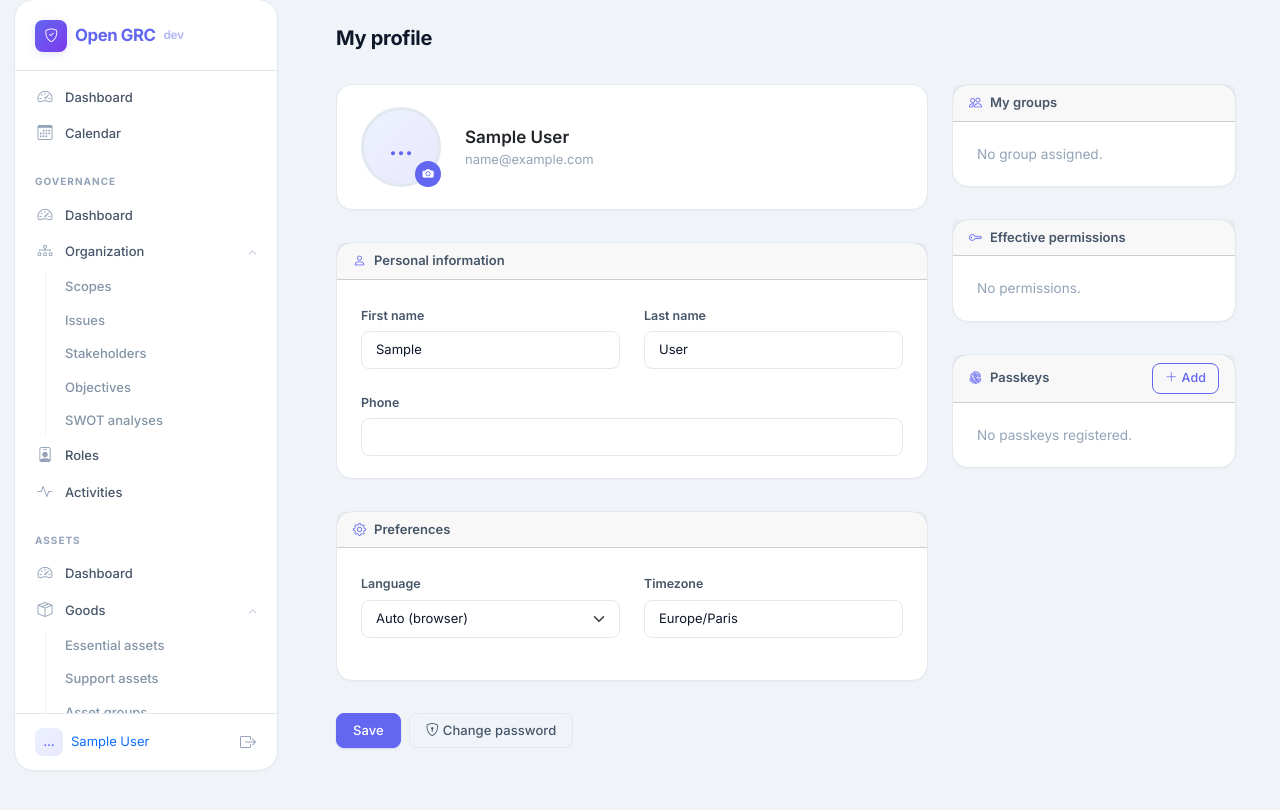
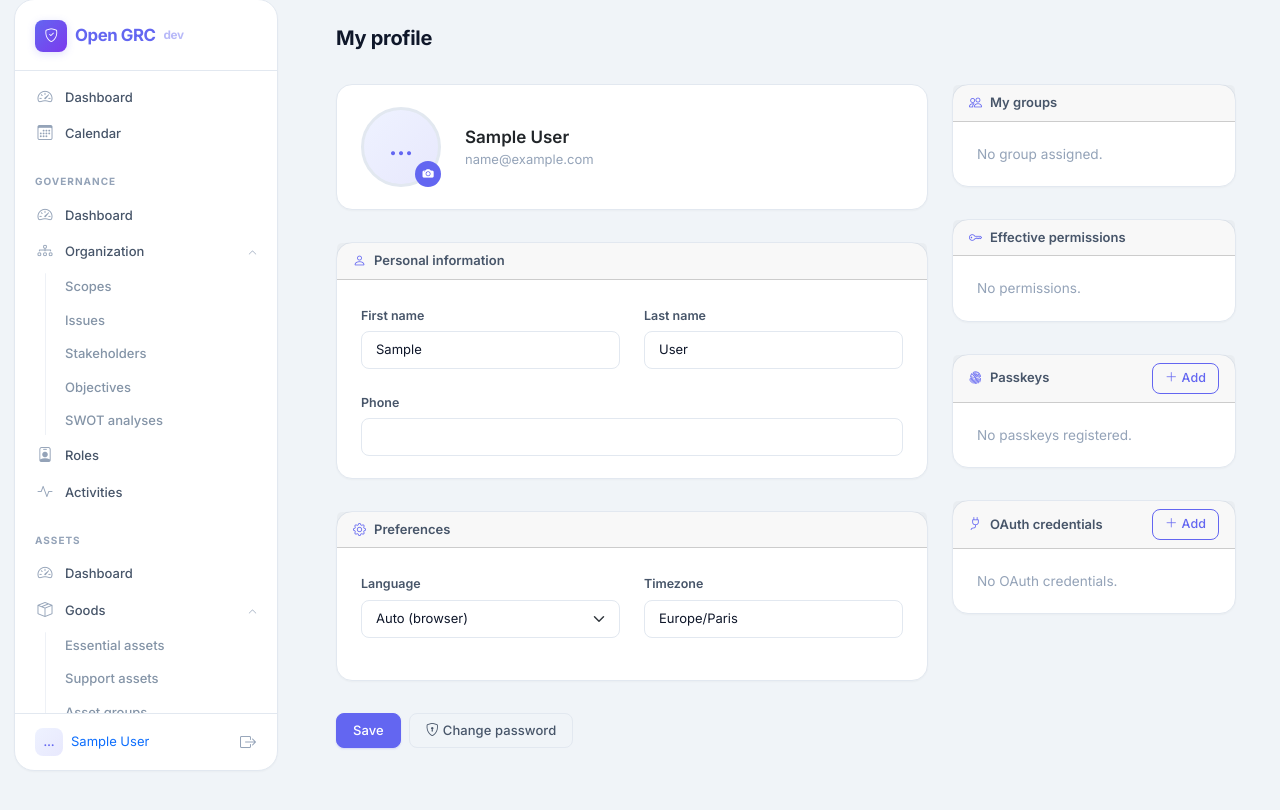
Before and after one commit to frousselet/open-grc, a Django app: page /accounts/profile/ in a window 1280 px wide. Shown: the part 15-825 px from the top of the page. Run offline with Django 4.2, Linux system fonts and the light colour scheme; the visitor is signed in with stand-in values (Sample User, id 1); data that the repository does not hold is empty; parts of the project's set-up code (start-up, migrations or seed data) failed here and were passed over; some libraries are stand-ins or nearby versions.

Commit message:
Add OAuth credential management UI to user profile page
Users can now create, view and delete OAuth credentials (client_id / client_secret)
directly from their profile page. The secret is shown once in a modal with copy
buttons, following the same AJAX pattern as passkeys. Includes French translations.

https://claude.ai/code/session_01QMDt4MZGamcDLivKDTgYzL

```diff
--- a/accounts/templates/accounts/profile.html
+++ b/accounts/templates/accounts/profile.html
@@ -150,7 +150,7 @@
       </div>
 
       {# ── Passkeys ──────────────────────────────────── #}
-      <div class="card" id="passkey-card" style="display:none">
+      <div class="card mb-4" id="passkey-card" style="display:none">
         <div class="card-header d-flex justify-content-between align-items-center">
           <h6 class="mb-0"><i class="bi bi-fingerprint me-2" style="color:var(--accent)"></i>{% trans "Passkeys" %}</h6>
           <button type="button" class="btn btn-sm btn-outline-primary" id="register-passkey-btn" onclick="registerPasskey()">
@@ -161,6 +161,58 @@
           {% include "accounts/partials/passkey_list.html" %}
         </div>
       </div>
+
+      {# ── OAuth credentials (MCP) ─────────────────── #}
+      {% if can_create_oauth or oauth_apps %}
+      <div class="card" id="oauth-card">
+        <div class="card-header d-flex justify-content-between align-items-center">
+          <h6 class="mb-0"><i class="bi bi-plug me-2" style="color:var(--accent)"></i>{% trans "OAuth credentials" %}</h6>
+          {% if can_create_oauth %}
+          <button type="button" class="btn btn-sm btn-outline-primary" id="create-oauth-btn" onclick="createOAuthApp()">
+            <i class="bi bi-plus-lg me-1"></i>{% trans "Add" %}
+          </button>
+          {% endif %}
+        </div>
+        <div class="card-body" id="oauth-app-list">
+          {% include "mcp/partials/oauth_app_list.html" %}
+        </div>
+      </div>
+
+      {# Secret display modal #}
+      <div class="modal fade" id="oauth-secret-modal" tabindex="-1">
+        <div class="modal-dialog">
+          <div class="modal-content">
+            <div class="modal-header">
+              <h6 class="modal-title"><i class="bi bi-shield-lock me-2"></i>{% trans "OAuth credentials created" %}</h6>
+              <button type="button" class="btn-close" data-bs-dismiss="modal"></button>
+            </div>
+            <div class="modal-body">
+              <div class="alert alert-warning mb-3" style="font-size:.8125rem">
+                <i class="bi bi-exclamation-triangle me-1"></i>
+                {% trans "Copy the secret now. It will not be shown again." %}
+              </div>
+              <div class="mb-3">
+                <label class="form-label" style="font-size:.8125rem;font-weight:550">Client ID</label>
+                <div class="input-group">
+                  <input type="text" class="form-control form-control-sm" id="oauth-client-id" readonly>
+                  <button class="btn btn-outline-secondary btn-sm" type="button" onclick="copyToClipboard('oauth-client-id')"><i class="bi bi-clipboard"></i></button>
+                </div>
+              </div>
+              <div>
+                <label class="form-label" style="font-size:.8125rem;font-weight:550">Client Secret</label>
+                <div class="input-group">
+                  <input type="text" class="form-control form-control-sm" id="oauth-client-secret" readonly>
+                  <button class="btn btn-outline-secondary btn-sm" type="button" onclick="copyToClipboard('oauth-client-secret')"><i class="bi bi-clipboard"></i></button>
+                </div>
+              </div>
+            </div>
+            <div class="modal-footer">
+              <button type="button" class="btn btn-primary btn-sm" data-bs-dismiss="modal">{% trans "Done" %}</button>
+            </div>
+          </div>
+        </div>
+      </div>
+      {% endif %}
     </div>
   </div>
 </form>
@@ -325,5 +377,92 @@ async function refreshPasskeyList() {
     window.location.reload();
   }
 }
+
+/* ── OAuth credential management ──────────────── */
+{% trans "Name for this credential:" as tr_oauth_name %}
+{% trans "Creation failed." as tr_oauth_create_failed %}
+{% trans "Delete OAuth credential" as tr_oauth_delete %}
+{% trans "Deletion failed." as tr_oauth_del_failed %}
+var TR_OAUTH_NAME = '{{ tr_oauth_name|escapejs }}';
+var TR_OAUTH_CREATE_FAILED = '{{ tr_oauth_create_failed|escapejs }}';
+var TR_OAUTH_DELETE = '{{ tr_oauth_delete|escapejs }}';
+var TR_OAUTH_DEL_FAILED = '{{ tr_oauth_del_failed|escapejs }}';
+
+function getCsrfToken() {
+  var el = document.querySelector('[name=csrfmiddlewaretoken]');
+  if (el) return el.value;
+  var m = document.cookie.match(/csrftoken=([^;]+)/);
+  return m ? m[1] : '';
+}
+
+async function createOAuthApp() {
+  var name = prompt(TR_OAUTH_NAME, 'MCP');
+  if (!name) return;
+
+  var btn = document.getElementById('create-oauth-btn');
+  btn.disabled = true;
+
+  try {
+    var resp = await fetch('{% url "accounts:oauth-app-create" %}', {
+      method: 'POST',
+      headers: {'X-CSRFToken': getCsrfToken(), 'Content-Type': 'application/json'},
+      body: JSON.stringify({name: name})
+    });
+    var result = await resp.json();
+    if (resp.ok && result.status === 'ok') {
+      document.getElementById('oauth-client-id').value = result.client_id;
+      document.getElementById('oauth-client-secret').value = result.client_secret;
+      var modal = new bootstrap.Modal(document.getElementById('oauth-secret-modal'));
+      modal.show();
+      refreshOAuthAppList();
+    } else {
+      alert(result.error || TR_OAUTH_CREATE_FAILED);
+    }
+  } catch (e) {
+    alert(e.message || TR_OAUTH_CREATE_FAILED);
+  } finally {
+    btn.disabled = false;
+  }
+}
+
+async function deleteOAuthApp(id, name) {
+  if (!confirm(TR_OAUTH_DELETE + ' "' + name + '" ?')) return;
+
+  try {
+    var resp = await fetch('/accounts/oauth-apps/' + id + '/delete/', {
+      method: 'POST',
+      headers: {'X-CSRFToken': getCsrfToken(), 'Content-Type': 'application/json'},
+      body: '{}'
+    });
+    if (resp.ok) {
+      refreshOAuthAppList();
+    } else {
+      var result = await resp.json();
+      alert(result.error || TR_OAUTH_DEL_FAILED);
+    }
+  } catch (e) {
+    alert(e.message || TR_OAUTH_DEL_FAILED);
+  }
+}
+
+async function refreshOAuthAppList() {
+  try {
+    var resp = await fetch('{% url "accounts:oauth-app-list" %}');
+    var data = await resp.json();
+    document.getElementById('oauth-app-list').innerHTML = data.html;
+  } catch (e) {
+    window.location.reload();
+  }
+}
+
+function copyToClipboard(inputId) {
+  var input = document.getElementById(inputId);
+  navigator.clipboard.writeText(input.value).then(function() {
+    var btn = input.nextElementSibling;
+    var icon = btn.querySelector('i');
+    icon.className = 'bi bi-check';
+    setTimeout(function() { icon.className = 'bi bi-clipboard'; }, 1500);
+  });
+}
 </script>
 {% endblock %}
--- a/accounts/urls.py
+++ b/accounts/urls.py
@@ -1,6 +1,7 @@
 from django.urls import path
 
 from accounts import views, views_passkey
+from mcp.views import OAuthAppCreateView, OAuthAppDeleteView, OAuthAppListView
 
 app_name = "accounts"
 
@@ -42,4 +43,9 @@ urlpatterns = [
     # Logs
     path("access-logs/", views.AccessLogListView.as_view(), name="access-log-list"),
     path("action-logs/", views.ActionLogListView.as_view(), name="action-log-list"),
+
+    # OAuth credentials (MCP)
+    path("oauth-apps/create/", OAuthAppCreateView.as_view(), name="oauth-app-create"),
+    path("oauth-apps/<uuid:pk>/delete/", OAuthAppDeleteView.as_view(), name="oauth-app-delete"),
+    path("oauth-apps/", OAuthAppListView.as_view(), name="oauth-app-list"),
 ]
--- a/accounts/views.py
+++ b/accounts/views.py
@@ -93,18 +93,25 @@ class LogoutView(LoginRequiredMixin, View):
 # ── Profile ─────────────────────────────────────────────────
 
 class ProfileView(LoginRequiredMixin, View):
-    def get(self, request):
-        form = ProfileForm(instance=request.user)
+    def _get_context(self, request, form):
         groups = request.user.custom_groups.all()
         permissions = sorted(
             Permission.objects.filter(groups__users=request.user).values_list("codename", flat=True).distinct()
         )
-        return render(request, "accounts/profile.html", {
+        can_oauth = request.user.is_superuser or request.user.has_perm("system.oauth.read")
+        oauth_apps = request.user.oauth_applications.order_by("-created_at") if can_oauth else []
+        return {
             "form": form,
             "groups": groups,
             "permissions": permissions,
             "passkeys": request.user.passkeys.order_by("-created_at"),
-        })
+            "oauth_apps": oauth_apps,
+            "can_create_oauth": request.user.is_superuser or request.user.has_perm("system.oauth.create"),
+        }
+
+    def get(self, request):
+        form = ProfileForm(instance=request.user)
+        return render(request, "accounts/profile.html", self._get_context(request, form))
 
     def post(self, request):
         form = ProfileForm(request.POST, request.FILES, instance=request.user)
@@ -120,16 +127,7 @@ class ProfileView(LoginRequiredMixin, View):
             else:
                 response.delete_cookie(settings.LANGUAGE_COOKIE_NAME)
             return response
-        groups = request.user.custom_groups.all()
-        permissions = sorted(
-            Permission.objects.filter(groups__users=request.user).values_list("codename", flat=True).distinct()
-        )
-        return render(request, "accounts/profile.html", {
-            "form": form,
-            "groups": groups,
-            "permissions": permissions,
-            "passkeys": request.user.passkeys.order_by("-created_at"),
-        })
+        return render(request, "accounts/profile.html", self._get_context(request, form))
 
 
 class PasswordChangeView(LoginRequiredMixin, View):
--- /dev/null
+++ b/mcp/templates/mcp/partials/oauth_app_list.html
@@ -0,0 +1,26 @@
+{% load i18n %}
+{% if oauth_apps %}
+<ul class="list-group list-group-flush">
+  {% for app in oauth_apps %}
+  <li class="list-group-item d-flex justify-content-between align-items-center px-0">
+    <div style="min-width:0">
+      <div style="font-weight:550;font-size:.875rem"><i class="bi bi-plug me-1" style="color:var(--accent)"></i>{{ app.name }}</div>
+      <div style="font-size:.75rem;color:var(--text-muted)">
+        <code style="font-size:.7rem">{{ app.client_id }}</code>
+      </div>
+      <div style="font-size:.75rem;color:var(--text-muted)">
+        {% trans "Created" %} {{ app.created_at|date:"d/m/Y" }}
+        {% if app.last_used_at %}
+          — {% trans "Last used" %} {{ app.last_used_at|date:"d/m/Y" }}
+        {% endif %}
+      </div>
+    </div>
+    <button type="button" class="btn btn-sm btn-outline-danger flex-shrink-0 ms-2" onclick="deleteOAuthApp('{{ app.id }}', '{{ app.name|escapejs }}')" title="{% trans 'Delete' %}">
+      <i class="bi bi-trash"></i>
+    </button>
+  </li>
+  {% endfor %}
+</ul>
+{% else %}
+<p style="color:var(--text-muted);font-size:.85rem" class="mb-0">{% trans "No OAuth credentials." %}</p>
+{% endif %}
```
Also changed, not shown: mcp/views.py (added, +71 -0 lines), locale/fr/LC_MESSAGES/django.po.
